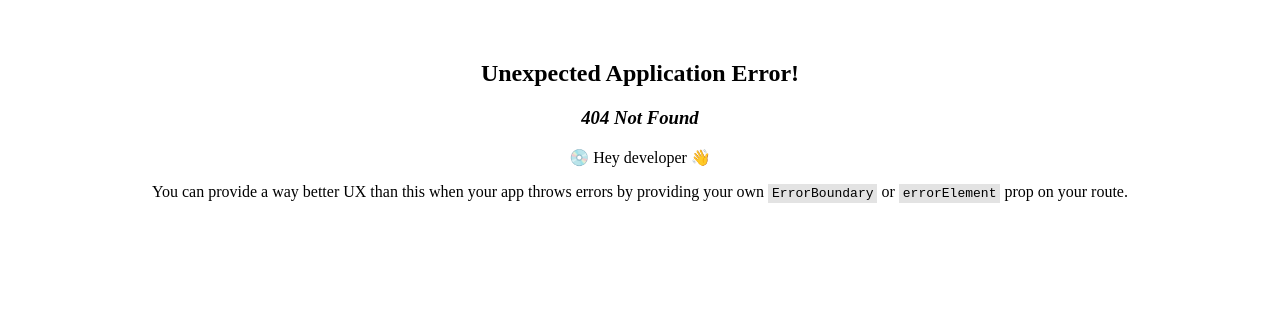
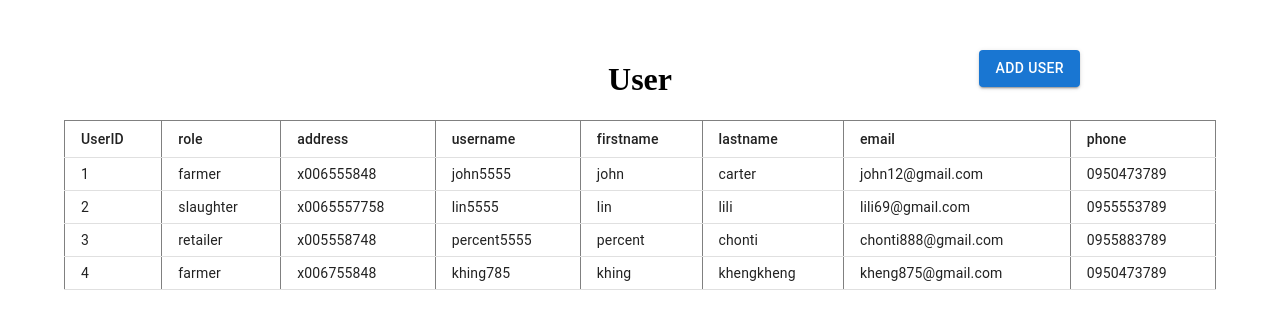
Before and after one commit to Nk-kyuu/PorkChain, a React (Vite) app: page /adminAddUser in a window 1280 px wide. Before the commit this address had no page. Shown: the top 328 px of the page. Built offline with nearby package versions, Linux system fonts and the light colour scheme.

Commit message:
add to nk

```diff
--- a/package.json
+++ b/package.json
@@ -15,9 +15,13 @@
     "@mui/icons-material": "^5.15.11",
     "@mui/material": "^5.15.11",
     "@mui/styled-engine-sc": "^6.0.0-alpha.17",
+    "@mui/x-data-grid": "^6.19.6",
+    "jsqr": "^1.4.0",
     "react": "^18.2.0",
     "react-dom": "^18.2.0",
+    "react-qr-reader": "^3.0.0-beta-1",
     "react-router-dom": "^6.22.1",
+    "react-webcam": "^7.2.0",
     "styled-components": "^6.1.8"
   },
   "devDependencies": {
--- /dev/null
+++ b/src/components/qrcodeReader.jsx
@@ -0,0 +1,71 @@
+import { Container } from '@mui/material';
+import { useState } from 'react';
+import { QrReader } from 'react-qr-reader';
+import Webcam from 'react-webcam';
+
+
+const QRCodeReader = () => {
+    const [result, setResult] = useState('');
+
+    // Function to handle QR code scan
+    const handleScan = (data) => {
+        if (data) {
+            setResult(data);
+        }
+    };
+
+    // Function to handle error during QR code scan
+    const handleError = (err) => {
+        console.error(err);
+    };
+    // const handleFileChange = (event) => {
+    //     const file = event.target.files[0];
+    //     if (!file) return;
+
+    //     const reader = new FileReader();
+    //     reader.onload = async () => {
+    //         const qr = new QrReader();
+    //         qr.callback = (error, result) => {
+    //             if (error) {
+    //                 console.error(error);
+    //                 setResult('Error decoding QR code');
+    //             } else {
+    //                 setResult(result?.result || 'No QR code found');
+    //             }
+    //         };
+    //         qr.decode(reader.result);
+    //     };
+    //     reader.readAsDataURL(file);
+    // };
+
+    return (
+
+        <Container><div>
+            <h1>QR Code Reader</h1>
+            {/* Use Webcam component to access user's camera */}
+            <Webcam
+                style={{ width: '100%', height: 'auto' }}
+                screenshotFormat="image/jpeg"
+            />
+            {/* Use QrReader component to read QR codes */}
+            <QrReader
+                delay={300}
+                onError={handleError}
+                onScan={handleScan}
+                style={{ width: '100%' }}
+            />
+            {/* Display scanned result */}
+            <p>{result}</p>
+
+        </div>
+            {/* <div>
+                <h1>QR Code Reader from File</h1>
+                <input type="file" accept="image/*" onChange={handleFileChange} />
+                <p>{result}</p>
+            </div> */}
+        </Container>
+
+    );
+};
+
+export default QRCodeReader;
--- /dev/null
+++ b/src/pages/FarmerDashboard.jsx
@@ -0,0 +1,68 @@
+
+
+function FarmerDashboard() {
+    function createData(lotID, action, location, logDateTime, eventDateTime) {
+        return { lotID, action, location, logDateTime, eventDateTime };
+    }
+
+    const rows = [
+        createData(
+            1,
+            'add',
+            'farm',
+            '16 Mar 2019: 10:20',
+            '17 Mar 2019: 10:20',
+        ),
+        createData(
+            2,
+            'add',
+            'farm',
+            '20 Mar 2019: 10:20',
+            '21 Mar 2019: 10:20',
+        ),
+        createData(
+            3,
+            'add',
+            'farm',
+            '26 Mar 2019: 10:20',
+            '27 Mar 2019: 10:20',
+        ),
+        createData(
+            4,
+            'add',
+            'farm',
+            '30 Mar 2019: 10:20',
+            '31 Mar 2019: 10:20',
+        ),
+    ];
+
+    return (
+
+        <div style={{ display: 'flex', flexDirection: 'column', height: '100vh' }}>
+
+            <div style={{ display: 'flex', flexDirection: 'row', flex: 1 }}>
+
+                <div style={{ flex: 1 }}>
+                    <table>
+                        <thead>
+                            <tr>
+                                <th>lotid</th>
+                                <th>name</th>
+                            </tr>
+                        </thead>
+                        <tbody>
+                            {rows.map((row) => (
+                                <tr key={row.lotID}>
+                                    <td>{row.lotID}</td>
+                                    <td>{row.name}</td> {/* Assuming there's a 'name' property */}
+                                </tr>
+                            ))}
+                        </tbody>
+                    </table>
+                </div>
+            </div>
+        </div>
+    )
+}
+
+export default FarmerDashboard
--- /dev/null
+++ b/src/pages/admin/adminAddUser.jsx
@@ -0,0 +1,95 @@
+import Table from '@mui/material/Table';
+import TableBody from '@mui/material/TableBody';
+import TableCell from '@mui/material/TableCell';
+import TableHead from '@mui/material/TableHead';
+import TableRow from '@mui/material/TableRow';
+import { Container, Button } from '@mui/material';
+
+function adminAddUser() {
+    // Generate Order Data
+    function createData(userID, role, address, username, firstname, lastname, email, phone) {
+        return { userID, role, address, username, firstname, lastname, email, phone };
+    }
+
+    const rows = [
+        createData(
+            1,
+            'farmer',
+            'x006555848',
+            'john5555',
+            'john',
+            'carter',
+            'john12@gmail.com',
+            '0950473789'
+        ),
+        createData(
+            2,
+            'slaughter',
+            'x0065557758',
+            'lin5555',
+            'lin',
+            'lili',
+            'lili69@gmail.com',
+            '0955553789'
+        ),
+        createData(
+            3,
+            'retailer',
+            'x005558748',
+            'percent5555',
+            'percent',
+            'chonti',
+            'chonti888@gmail.com',
+            '0955883789'
+        ),
+        createData(
+            4,
+            'farmer',
+            'x006755848',
+            'khing785',
+            'khing',
+            'khengkheng',
+            'kheng875@gmail.com',
+            '0950473789'
+        ),
+    ];
+
+    return (
+        <Container>
+            <h1>User</h1>
+            <div style={{position: 'absolute',top:'50px', right: '200px'}}>
+                <Button variant='contained' href='/home'>Add User</Button>
+            </div>
+            <Table size="small" border="1px">
+                <TableHead>
+                    <TableRow>
+                        <TableCell>UserID</TableCell>
+                        <TableCell>role</TableCell>
+                        <TableCell>address</TableCell>
+                        <TableCell>username</TableCell>
+                        <TableCell>firstname</TableCell>
+                        <TableCell>lastname</TableCell>
+                        <TableCell>email</TableCell>
+                        <TableCell>phone</TableCell>
+                    </TableRow>
+                </TableHead>
+                <TableBody>
+                    {rows.map((row) => (
+                        <TableRow key={row.lotID}>
+                            <TableCell>{row.userID}</TableCell>
+                            <TableCell>{row.role}</TableCell>
+                            <TableCell>{row.address}</TableCell>
+                            <TableCell>{row.username}</TableCell>
+                            <TableCell>{row.firstname}</TableCell>
+                            <TableCell>{row.lastname}</TableCell>
+                            <TableCell>{row.email}</TableCell>
+                            <TableCell>{row.phone}</TableCell>
+                        </TableRow>
+                    ))}
+                </TableBody>
+            </Table>
+        </Container>
+    )
+}
+
+export default adminAddUser
--- /dev/null
+++ b/src/pages/admin/adminDashboard.jsx
@@ -0,0 +1,75 @@
+import Table from '@mui/material/Table';
+import TableBody from '@mui/material/TableBody';
+import TableCell from '@mui/material/TableCell';
+import TableHead from '@mui/material/TableHead';
+import TableRow from '@mui/material/TableRow';
+
+import { Container } from '@mui/material';
+
+function adminDashboard() {
+    // Generate Order Data
+    function createData(lotID, action, location, logDateTime, eventDateTime) {
+        return { lotID, action, location, logDateTime, eventDateTime };
+    }
+
+    const rows = [
+        createData(
+            1,
+            'add',
+            'farm',
+            '16 Mar 2019: 10:20',
+            '17 Mar 2019: 10:20',
+        ),
+        createData(
+            2,
+            'add',
+            'farm',
+            '20 Mar 2019: 10:20',
+            '21 Mar 2019: 10:20',
+        ),
+        createData(
+            3,
+            'add',
+            'farm',
+            '26 Mar 2019: 10:20',
+            '27 Mar 2019: 10:20',
+        ),
+        createData(
+            4,
+            'add',
+            'farm',
+            '30 Mar 2019: 10:20',
+            '31 Mar 2019: 10:20',
+        ),
+    ];
+
+    return (
+        <Container>
+            <h1>Transaction</h1>
+            <Table size="small" border="1px">
+                <TableHead>
+                    <TableRow>
+                        <TableCell>lotID</TableCell>
+                        <TableCell>action</TableCell>
+                        <TableCell>location</TableCell>
+                        <TableCell>logDateTime</TableCell>
+                        <TableCell>eventDateTime</TableCell>
+                    </TableRow>
+                </TableHead>
+                <TableBody>
+                    {rows.map((row) => (
+                        <TableRow key={row.lotID}>
+                            <TableCell>{row.lotID}</TableCell>
+                            <TableCell>{row.action}</TableCell>
+                            <TableCell>{row.location}</TableCell>
+                            <TableCell>{row.logDateTime}</TableCell>
+                            <TableCell>{row.eventDateTime}</TableCell>
+                        </TableRow>
+                    ))}
+                </TableBody>
+            </Table>
+        </Container>
+    )
+}
+
+export default adminDashboard
--- a/src/pages/home/home.jsx
+++ b/src/pages/home/home.jsx
@@ -1,10 +1,16 @@
 import './home.css';
+import QRCodeReader from '../../components/qrcodeReader';
+import { Container } from '@mui/material';
 
 const home = () => {
     return (
-        <div className="box">
+        <Container>
+            <div className="box">
             <h1>This is home page</h1>
         </div>
+        <QRCodeReader/>
+        </Container>
+
 
     );
 }
--- a/src/pages/login/login.jsx
+++ b/src/pages/login/login.jsx
@@ -26,6 +26,7 @@ const login = () => {
                 <Button
                     type="submit"
                     variant="contained"
+                    color='warning'
                     sx={{ mt: 3, mb: 2 }}
                     href='/home'
                 >
```
Also changed, not shown: src/main.jsx (+15 -1 lines), 2 other files (tests, documents, lock files or other folders).
